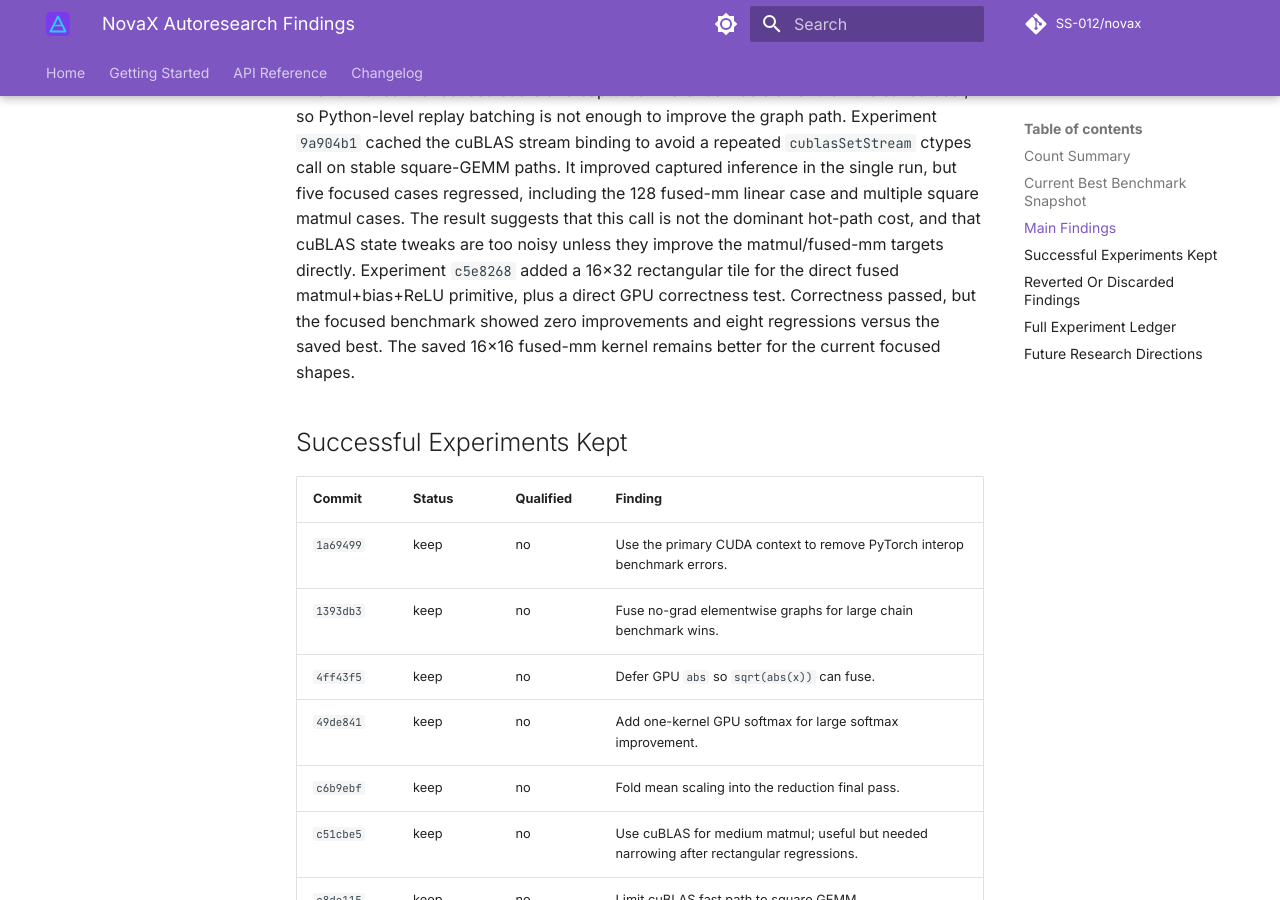
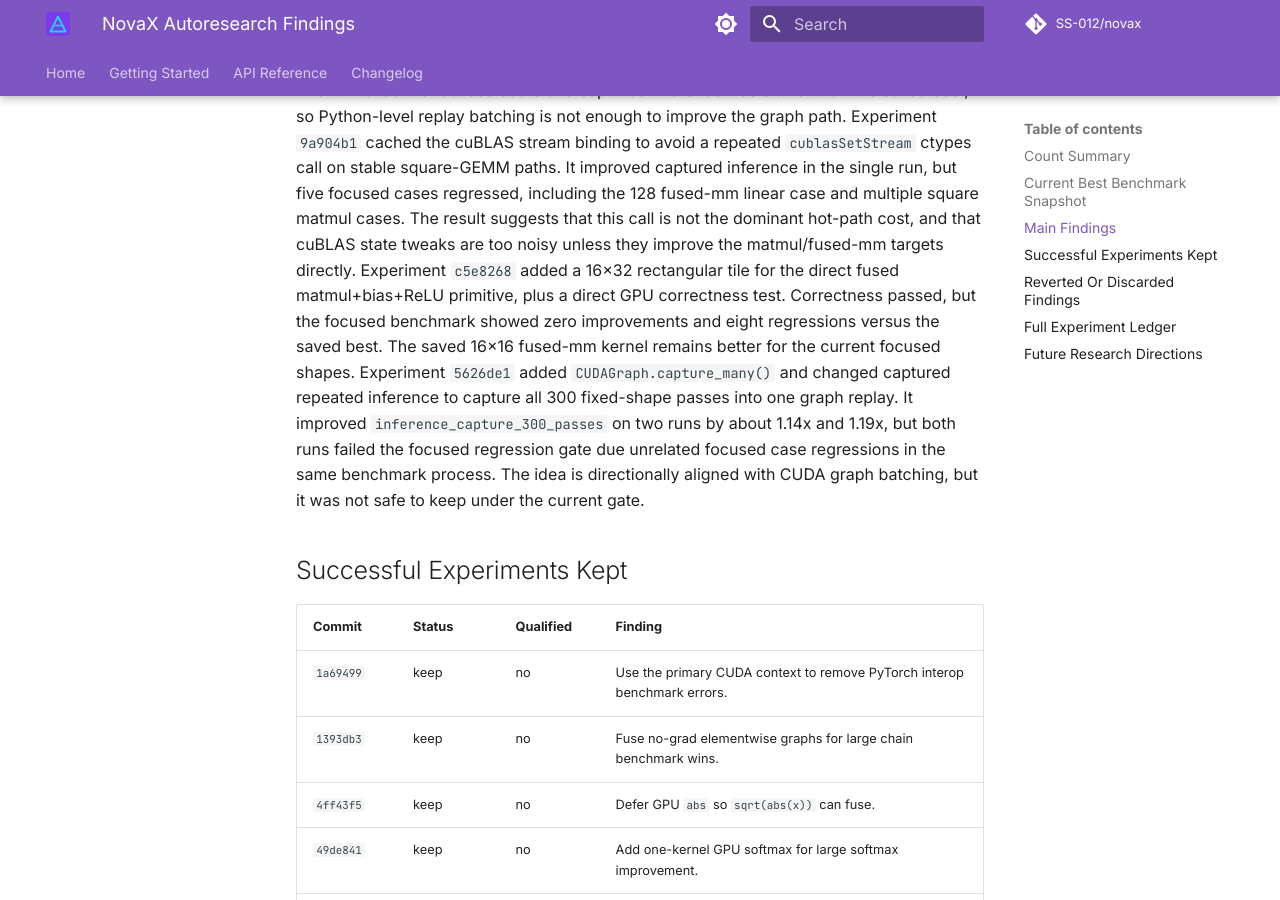
Before and after one commit to SS-012/novax, an MkDocs documentation site: the page built from docs/autoresearch-findings.md, in a window 1280 px wide and 900 px high, scrolled down 3476 px. Built offline with MkDocs 1.6.1 and Material for MkDocs 9.7.7, drawn with Linux system fonts in a browser that asks for light colours; comment, search, counter and statistics services are not loaded; the version menu is left out; some of the changed text lies outside the part shown.

Commit message:
docs: log repeated graph capture experiment

```diff
--- a/docs/autoresearch-findings.md
+++ b/docs/autoresearch-findings.md
@@ -156,6 +156,13 @@ matmul+bias+ReLU primitive, plus a direct GPU correctness test. Correctness
 passed, but the focused benchmark showed zero improvements and eight
 regressions versus the saved best. The saved 16x16 fused-mm kernel remains
 better for the current focused shapes.
+Experiment `5626de1` added `CUDAGraph.capture_many()` and changed captured
+repeated inference to capture all 300 fixed-shape passes into one graph replay.
+It improved `inference_capture_300_passes` on two runs by about 1.14x and
+1.19x, but both runs failed the focused regression gate due unrelated focused
+case regressions in the same benchmark process. The idea is directionally
+aligned with CUDA graph batching, but it was not safe to keep under the current
+gate.
 
 ## Successful Experiments Kept
 
@@ -235,6 +242,7 @@ These experiments should not be retried in the same form.
 | `77ed4e7` | discard | Batched CUDA graph replay in Python did not improve captured inference and failed the focused score gate. |
 | `9a904b1` | discard | Cached cuBLAS stream binding improved captured inference only, while regressing five focused cases. |
 | `c5e8268` | discard | A 16x32 rectangular fused-mm tile passed correctness but produced zero focused improvements and eight regressions. |
+| `5626de1` | discard | Capturing all repeated inference passes into one graph improved capture twice but failed the focused regression gate twice. |
 
 ## Full Experiment Ledger
 
@@ -309,6 +317,7 @@ These experiments should not be retried in the same form.
 | `77ed4e7` | discard | no | 2 | 2 | 0 | -192.839153 | 0.696145 | Batched cuda graph replay API did not improve capture and failed focused research score. |
 | `9a904b1` | discard | no | 1 | 5 | 0 | -4158.420902 | 0.688372 | Cached cuBLAS stream binding improved captured inference but regressed five focused cases including fused-mm and matmul. |
 | `c5e8268` | discard | no | 0 | 8 | 0 | -3943.210591 | 0.728258 | Rectangular 16x32 fused matmul tile failed to improve focused baseline and regressed fused-mm and matmul cases. |
+| `5626de1` | discard | no | 1 | 4 | 0 | -666.673293 | 0.677285 | Repeated inference graph capture improved captured inference twice but failed focused regression gate on both runs. |
 
 ## Future Research Directions
 
```
Also changed, not shown: other parts of docs/autoresearch-findings.md (+4 -4 lines), papers/2026-05-30-frontier-gpu-optimization.md (+8 -0 lines).
